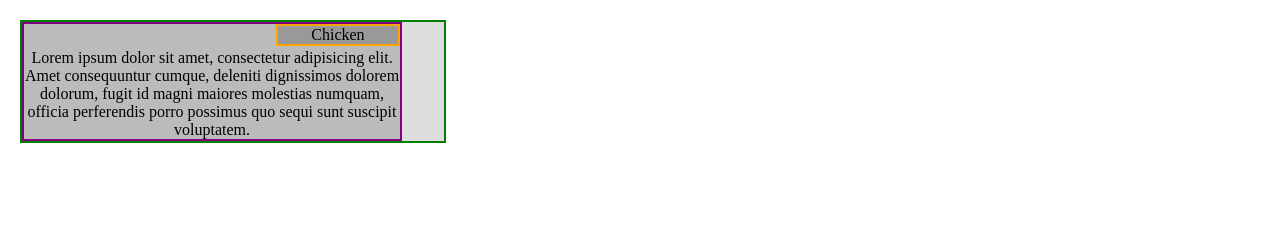
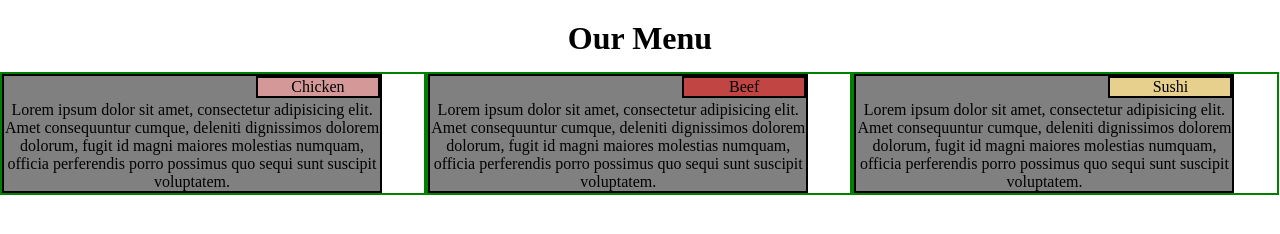
Before and after one commit to RleePWI/Coursera-Test-Assignments, a plain HTML site: page Site/mod2_solution/boxesfromGPT.html in a window 1280 px wide. Drawn offline with Linux system fonts and the light colour scheme.

```diff
--- a/Site/mod2_solution/boxesfromGPT.html
+++ b/Site/mod2_solution/boxesfromGPT.html
@@ -17,48 +17,98 @@
         box-sizing: border-box;
     }
 
+    .container {
+        position: relative;
+    }
+
+    .row {
+        width: 100%;
+    }
+
+    h1 {
+        text-align: center;
+        margin-top: 20px;
+        margin-bottom: 15px;
+    }
+
+
     /* Style for the outer box */
     .outer-box {
+        float: left;
         border: 2px solid green;
         width: 33.3%; /* Width of the outer box */
         /*height: 300px; !* Height of the outer box *!*/
-        background-color: #ddd; /* Light grey background */
+        /*background-color: #ddd; !* Light grey background *!*/
         position: relative; /* Relative position for absolute positioning of the inner box */
-        margin: 20px; /* Margin for spacing */
+        /*margin: 20px; !* Margin for spacing *!*/
     }
 
     /* Style for the inner box */
     .inner-box {
         text-align: center;
         padding-top: 25px;
-        border: 2px solid purple;
+        border: 2px solid black;
         width: 90%; /* Full width of the outer box */
         /*height: 80%; !* Full height of the outer box *!*/
-        background-color: #bbb; /* Darker grey background */
+        /*background-color: #bbb; !* Darker grey background *!*/
         position: relative; /* Relative position for absolute positioning of the corner box */
     }
 
     /* Style for the corner box */
     .corner-box {
         text-align: center;
-        border: 2px solid orange;
+        border: 2px solid black;
         width: 33%; /* Width of the corner box */
         /*height: 50px; !* Height of the corner box *!*/
-        background-color: #999; /* Even darker grey background */
+        /*background-color: #999; !* Even darker grey background *!*/
         position: absolute; /* Absolute position to place it in the top right corner */
         top: 0;
         right: 0;
     }
 
 
+    .a {
+        background-color: #d59898;
+    }
+
+    .b {
+        background-color: #c14543;
+    }
+    .c {
+        background-color: #e7d08d;
+    }
+
+    .menu-text {
+        background-color: gray;
+
+    }
+
 </style>
 
 <body>
-<div class="outer-box">
-    <div class="inner-box">Lorem ipsum dolor sit amet, consectetur adipisicing elit. Amet consequuntur cumque, deleniti dignissimos dolorem dolorum, fugit id magni maiores molestias numquam, officia perferendis porro possimus quo sequi sunt suscipit voluptatem.
-        <div class="corner-box">Chicken</div>
+<h1>Our Menu</h1>
+<div class="container">
+    <div class="row">
+        <div class="outer-box">
+            <div class="inner-box menu-text">Lorem ipsum dolor sit amet, consectetur adipisicing elit. Amet consequuntur cumque, deleniti dignissimos dolorem dolorum, fugit id magni maiores molestias numquam, officia perferendis porro possimus quo sequi sunt suscipit voluptatem.
+                <div class="corner-box a">Chicken</div>
+            </div>
+        </div>
+
+        <div class="outer-box">
+            <div class="inner-box menu-text">Lorem ipsum dolor sit amet, consectetur adipisicing elit. Amet consequuntur cumque, deleniti dignissimos dolorem dolorum, fugit id magni maiores molestias numquam, officia perferendis porro possimus quo sequi sunt suscipit voluptatem.
+                <div class="corner-box b">Beef</div>
+            </div>
+        </div>
+
+        <div class="outer-box">
+            <div class="inner-box menu-text">Lorem ipsum dolor sit amet, consectetur adipisicing elit. Amet consequuntur cumque, deleniti dignissimos dolorem dolorum, fugit id magni maiores molestias numquam, officia perferendis porro possimus quo sequi sunt suscipit voluptatem.
+                <div class="corner-box c">Sushi</div>
+            </div>
+        </div>
     </div>
 </div>
 
+
 </body>
 </html>
```
